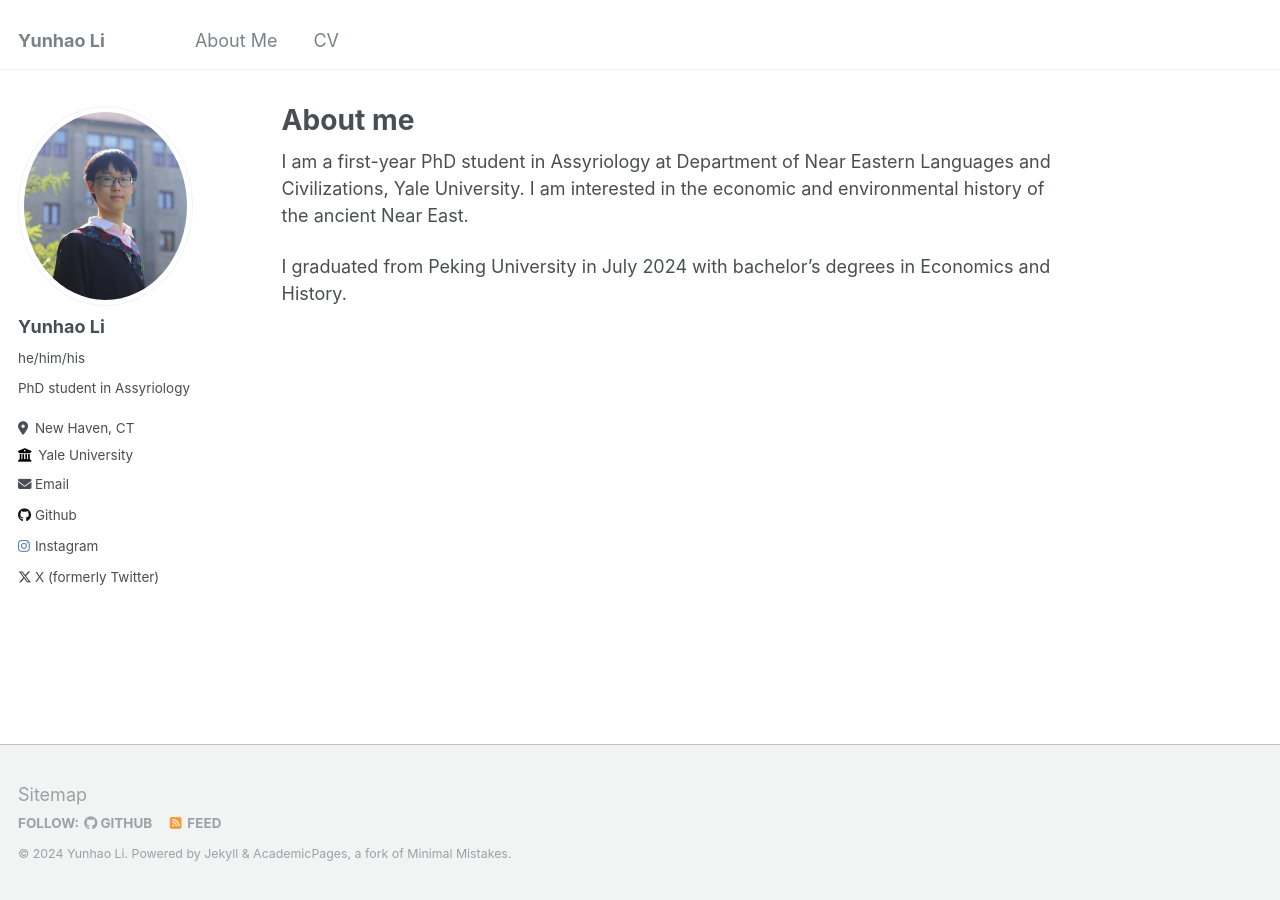
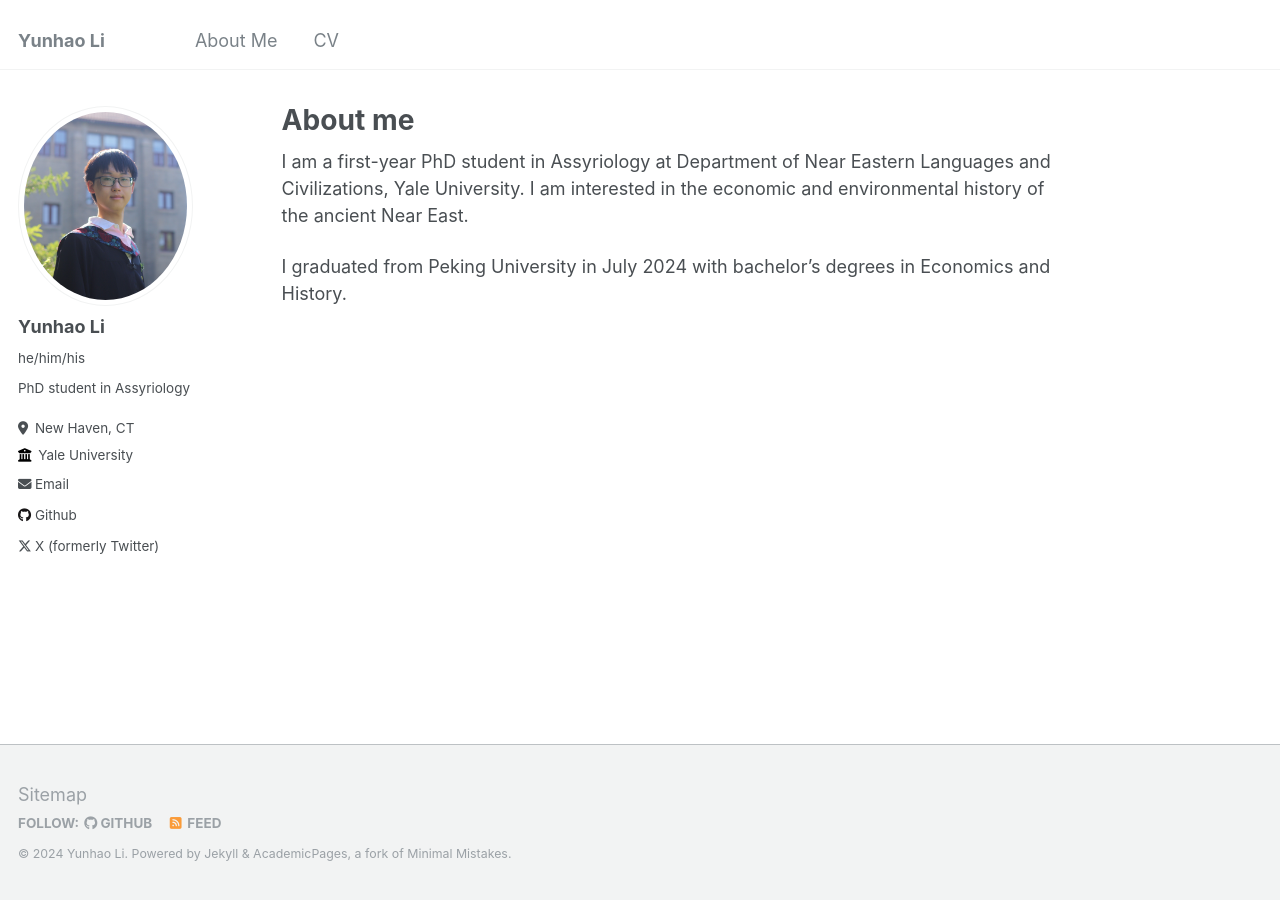
Before and after one commit to derek-yunhao-li/derek-yunhao-li, a Jekyll site: the page built from _pages/about.md, in a window 1280 px wide. Built offline with Jekyll 4.4.1, drawn with Linux system fonts in a browser that asks for light colours.

Commit message:
Update _config.yml

```diff
--- a/_config.yml
+++ b/_config.yml
@@ -55,7 +55,7 @@ author:
   goodreads        : # Username
   google_plus      : # Username
   keybase          : # Username
-  instagram        : "derek.yunhao.li"
+  instagram        : # "derek.yunhao.li"
   lastfm           : # Username
   linkedin         : # Username
   mastodon         : # URL
```
